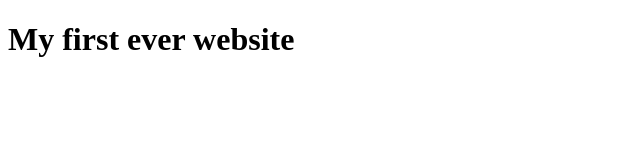
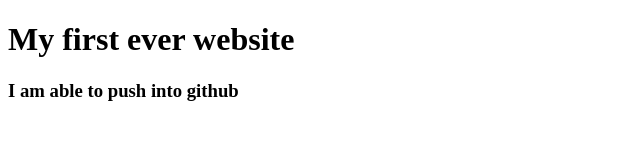
Before and after one commit to mahmud302/web-development, a plain HTML site: page index.html in a window 1280 px wide. Shown: the whole page, without its empty margins (0-640 px from the left). Drawn offline with Linux system fonts and the light colour scheme.

Commit message:
leared github

```diff
--- a/index.html
+++ b/index.html
@@ -6,5 +6,6 @@
 </head>
 <body>
     <h1>My first ever website</h1>
+    <h3>I am able to push into github</h3>
 </body>
 </html>
```
